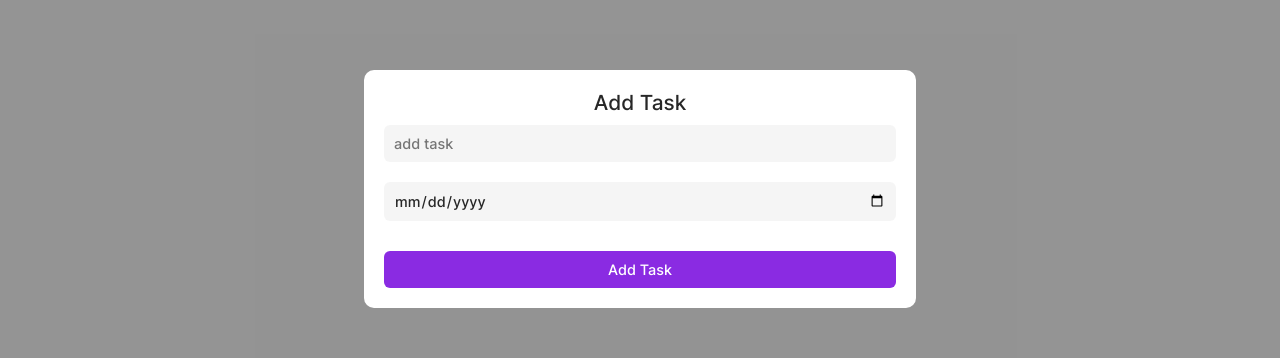
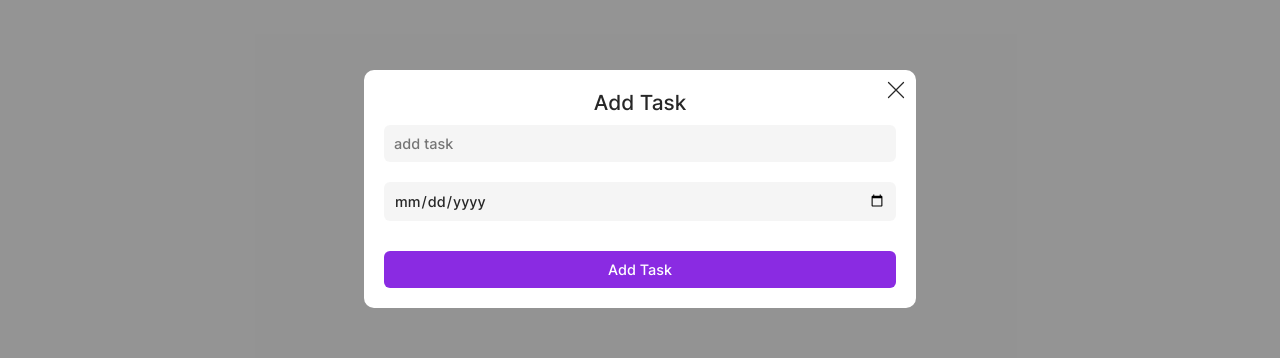
Before and after one commit to rukkiechovwe/TodoApp, a React (Create React App) app: page / in a window 1280 px wide. Both pictures are taken after a click on the button 1232 px from the left and 742 px from the top of the page. Shown: the part 221-579 px from the top of the page. Built offline with nearby package versions, Linux system fonts and the light colour scheme.

Commit message:
#set priorityyyyyyyy

```diff
--- a/src/App.js
+++ b/src/App.js
@@ -21,10 +21,22 @@ function App() {
     window.localStorage.setItem("tasks", JSON.stringify(newTasks));
   };
 
+  const editItem = (id) => {
+    const newTasks = tasks.map((task) => {
+      if (task.id === id) {
+        task.completed = true;
+        // add edit function here
+      }
+      return task;
+    });
+    setTasks(newTasks);
+    window.localStorage.setItem("tasks", JSON.stringify(newTasks));
+  };
+
   const completedItem = (id) => {
     const newTasks = tasks.map((task) => {
       if (task.id === id) {
-        task.completed = true;
+        task.completed = !task.completed;
       }
       return task;
     });
@@ -46,7 +58,7 @@ function App() {
   const priority = (id) => {
     const newTasks = tasks.map((task) => {
       if (task.id === id) {
-        task.priority = true;
+        task.priority = !task.priority;
       }
       return task;
     });
--- a/src/Components/todoBody.js
+++ b/src/Components/todoBody.js
@@ -4,15 +4,13 @@ import Fab from "./fab";
 import TodoForm from "./todoForm"
 import TodoList from "./todoList";
 
-// you there?yessssss longestttttt timeeeeeeeeeee
-// fishhh, there's no lifht here,lol continue
-// lemme rename it back abeg, no stress
-
+export const ShowFormContext = React.createContext()
 function AddTodo() {
   const context = useContext(AppContext);
   const [showForm, setShowForm] = useState(false);
   return (
-    <div className="col al-jus-cen">
+   <ShowFormContext.Provider value={{showForm:showForm,setShowForm:setShowForm}}>
+      <div className="col al-jus-cen">
 
       {/* toggle add task form */}
       {showForm &&  <TodoForm />}
@@ -26,8 +24,9 @@ function AddTodo() {
         }
 
       {/* tasks list */}
-      <TodoList />
+      <TodoList/>
     </div>
+   </ShowFormContext.Provider>
   );
 }
 
--- a/src/Components/todoForm.js
+++ b/src/Components/todoForm.js
@@ -1,14 +1,16 @@
 import React, { useState, useContext } from "react";
 import { AppContext } from "../App";
+import { ShowFormContext } from "./todoBody";
 
 function TodoForm() {
   const context = useContext(AppContext);
+  const ContextShowForm = useContext(ShowFormContext);
   const [task, setTask] = useState({
     title: "",
     completed: false,
-    priority:false,
+    priority: false,
     hasReminder: false,
-    reminder:""
+    reminder: "",
   });
   // {title,completed,priority,hasReminder,id, reminder}
   const handleSubmit = (e) => {
@@ -20,16 +22,35 @@ function TodoForm() {
       setTask({
         title: "",
         completed: false,
-        priority:false,
+        priority: false,
         hasReminder: false,
-        reminder:""
+        reminder: "",
       });
+      ContextShowForm.setShowForm(false);
     }
   };
-
   return (
+    <div>
+      {ContextShowForm.showForm && (
         <div className="modal row al-jus-cen fh fw">
           <form onSubmit={handleSubmit} className="col al-jus-cen text">
+            {/* <!-- close form btn --> */}
+              <svg
+                xmlns="http://www.w3.org/2000/svg"
+                className="close-btn"
+                fill="none"
+                viewBox="0 0 24 24"
+                stroke="currentColor"
+                onClick={() => ContextShowForm.setShowForm(false)}
+              >
+                <path
+                  strokeLinecap="round"
+                  strokeLinejoin="round"
+                  strokeWidth={1}
+                  d="M6 18L18 6M6 6l12 12"
+                />
+              </svg>
+
             <p className="big-text">Add Task</p>
             <div className="col fw">
               <div className="row input-group">
@@ -43,24 +64,20 @@ function TodoForm() {
               <div className="row input-group al-jus-cen">
                 <input
                   type="date"
-                onChange={(e) => setTask({ ...task, reminder: e.target.value })}
+                  onChange={(e) =>
+                    setTask({ ...task, reminder: e.target.value })
+                  }
                   value={task.reminder}
                 />
               </div>
 
-
-            <button className="row al-jus-cen">
-            Add Task
-          </button>
+              <button className="row al-jus-cen">Add Task</button>
             </div>
           </form>
+        </div>
+      )}
     </div>
   );
 }
 
 export default TodoForm;
-// COMINGGGGGG THEYRE CALLING ME OKAYYYY
-// still there?? yesss
-// just saw the article, commingg ayy
-// hmmmmm, soooo
-// git mv TodoForm.js todoForm.js ???
--- a/src/Components/todoList.js
+++ b/src/Components/todoList.js
@@ -1,8 +1,8 @@
 import React, { useContext } from "react";
 import { AppContext, SearchContext } from "../App";
-import edit from  "../assets/img/edit.png"
-import flag from  "../assets/img/flag.png"
-import alarm from  "../assets/img/alarm.png"
+import edit from "../assets/img/edit.png";
+import flag from "../assets/img/flag.png";
+import alarm from "../assets/img/alarm.png";
 
 function TodoList() {
   const context = useContext(AppContext);
@@ -13,14 +13,20 @@ function TodoList() {
       {searchContext.result.length === 0
         ? context.tasks &&
           context.tasks.map((item, i) => (
-              <li key={`${item}.${i}`} className="color-list">
-                <div className="list-item col al-start">
-
+            <li key={item.id} className="color-list">
+              <div
+                className={`${item.priority === true ?  `priority col al-start list-item`: `list-item col al-start`}`}
+              >
                 <div className="row al-cen-between fw">
-                      <span className="title"
+                  <span
+                    className="title"
+                    // try it.............workinggggggggggg!!!!!! lalalalalalalalallalalalalalalalalalalal, lol thnaksssss
                     style={{
                       textDecoration: item.completed && "line-through",
-                          }}>{item.title}</span>
+                    }}
+                  >
+                    {item.title}
+                  </span>
                   <span className="reminder text-info">{item.reminder}</span>
                 </div>
 
@@ -41,16 +47,22 @@ function TodoList() {
                     />
                   </svg>
                   {/* reminder */}
-                      <button onClick={() => context.hasReminder(item.id)} className="img-size">
-                        <img src={alarm} alt="alarm"/>
+                  <button
+                    onClick={() => context.hasReminder(item.id)}
+                    className="img-size"
+                  >
+                    <img src={alarm} alt="alarm" />
                   </button>
                   {/* priority */}
-                      <button onClick={() => context.priority(item.id)} className="img-size">
-                        <img src={flag} alt="flag"/>
+                  <button
+                    onClick={() => context.priority(item.id)}
+                    className="img-size"
+                  >
+                    <img src={flag} alt="flag" />
                   </button>
                   {/* edit */}
                   <button className="img-size">
-                        <img src={edit} alt="edit"/>
+                    <img src={edit} alt="edit" />
                   </button>
                   <svg
                     xmlns="http://www.w3.org/2000/svg"
@@ -74,12 +86,15 @@ function TodoList() {
         : searchContext.result.map((item, i) => (
             <li key={`${item}.${i}`} className="color-list">
               <div className="list-item col al-start">
-
                 <div className="row al-cen-between fw">
-                  <span className="title"
+                  <span
+                    className="title"
                     style={{
                       textDecoration: item.completed && "line-through",
-                      }}>{item.title}</span>
+                    }}
+                  >
+                    {item.title}
+                  </span>
                   <span className="reminder text-info">{item.reminder}</span>
                 </div>
 
--- a/src/Styles/icons.scss
+++ b/src/Styles/icons.scss
@@ -1,8 +1,15 @@
+.i-size,.img-size,.close-btn{
+   cursor: pointer;
+}
 .i-size{
    width: 19px;
-   cursor: pointer;
 }
 .img-size{
    width: 15px;
-   cursor: pointer;
 }
+.close-btn{
+   width: 30px;
+   position: absolute;
+   top: 5px;
+   right: 5px;
+}
--- a/src/Styles/main.scss
+++ b/src/Styles/main.scss
@@ -53,6 +53,17 @@ ul {
       border-radius: 15px;
       display: block;
     }
+
+    // if priority set
+    .priority{
+      .reminder{
+        background-color: #ff606063;
+        color: #ff6060;
+      }
+    }
+    .priority::after{
+      background-color: #ff6060;
+    }
   }
   svg {
    margin-right:6px;
@@ -95,6 +106,7 @@ ul {
 //            add tasks form ui
 //=============================
 form{
+  position: relative;
   background-color: white;
   padding: 20px;
   border-radius: 10px;
```
Lines whose indentation alone changed are shown as unchanged.
